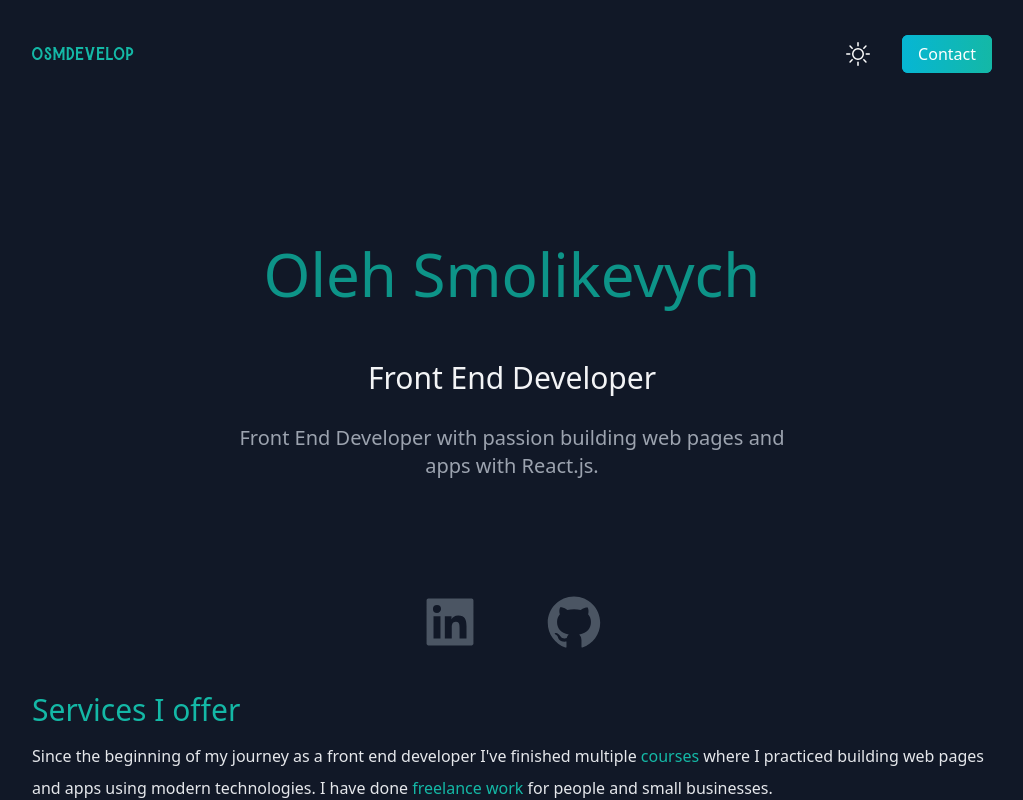
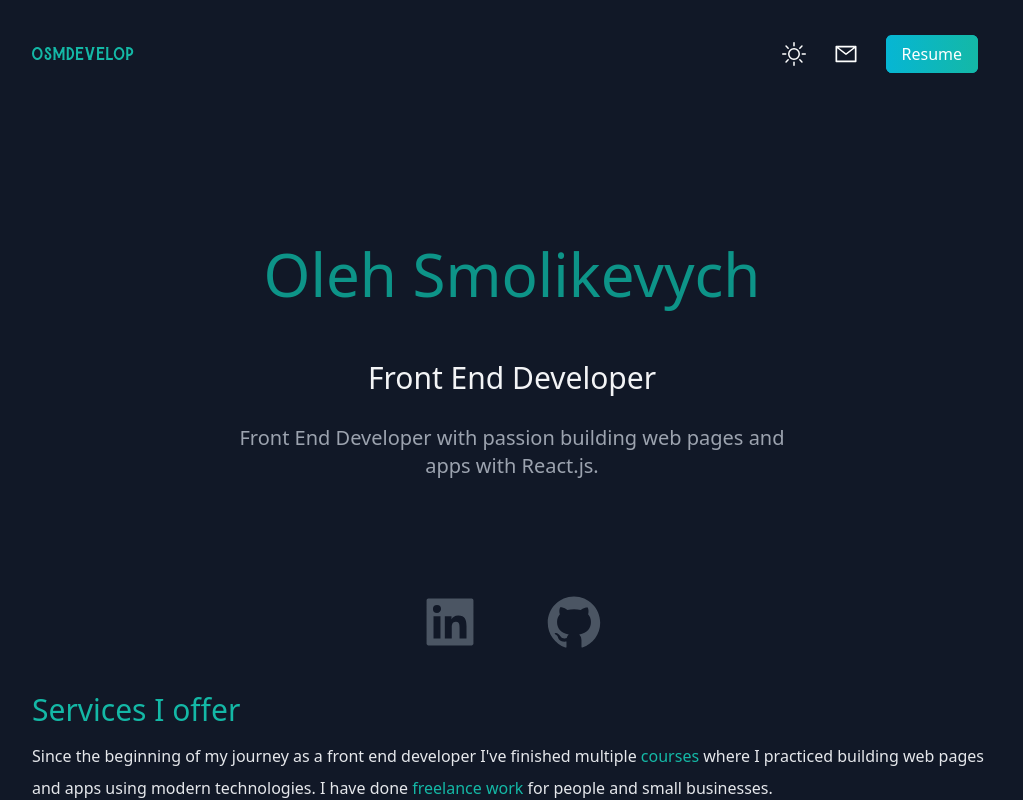
Before and after one commit to osmdevelop/react-next-portfolio, a Next.js app: page / in a window 1280 px wide. Shown: the top 800 px of the page, without its empty margins (128-1151 px from the left). Built offline with nearby package versions, Linux system fonts and the light colour scheme.

Commit message:
Resume btn
Added resume preview button

```diff
--- a/pages/index.js
+++ b/pages/index.js
@@ -19,6 +19,7 @@ import web5 from '../public/web5.png'
 import web6 from '../public/web6.png'
 import web7 from '../public/web7.png'
 import web8 from '../public/web8.png'
+import Link from 'next/link'
 
 import gfrontend from '../public/gfrontend.png'
 import gcss from '../public/gcss.png'
@@ -47,12 +48,18 @@ export default function Home() {
 
           <nav className='py-10 mb-12 flex justify-between'>
             <h1 className='text-xl font-burtons dark:text-teal-500'>osmdevelop</h1>
-            <ul className='flex items-center'>
+            <ul className='flex items-center w-56 justify-around'>
               <li>
                 <BsSun onClick={() => setDarkMode(!darkMode)} className='cursor-pointer text-2xl dark:text-white' />
               </li>
               <li>
-                <a href='#contact' className='bg-gradient-to-r from-cyan-500 to-teal-500 bg-cyan-500 text-white px-4 py-2 rounded-md ml-8 hover:from-cyan-500 transition duration-0 hover:duration-150'>Contact</a>
+                <a href="#contact" className="flex hover:text-teal-300 dark:text-white 0 text-2xl transition duration-0 hover:duration-150">
+                  <AiOutlineMail />
+                </a>
+              </li>
+              <li>
+                <a href="/Oleh's resume.pdf" className='bg-gradient-to-r from-cyan-500 to-teal-500 bg-cyan-500 text-white px-4 py-2 rounded-md hover:from-cyan-500 transition duration-0 hover:duration-150'
+                >Resume</a>
               </li>
             </ul>
           </nav>
```
Also changed, not shown: 1 other file (tests, documents, lock files or other folders).
